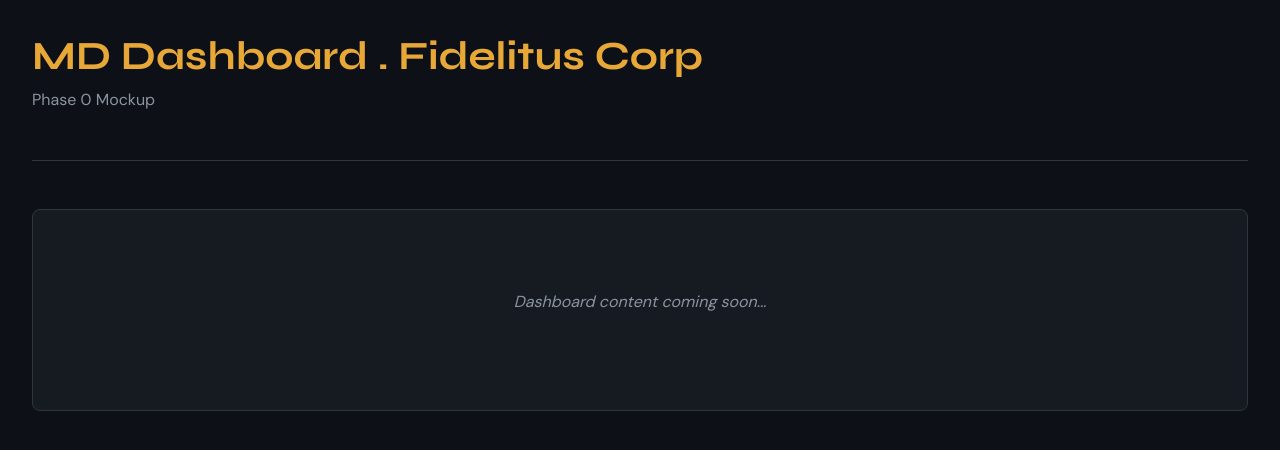
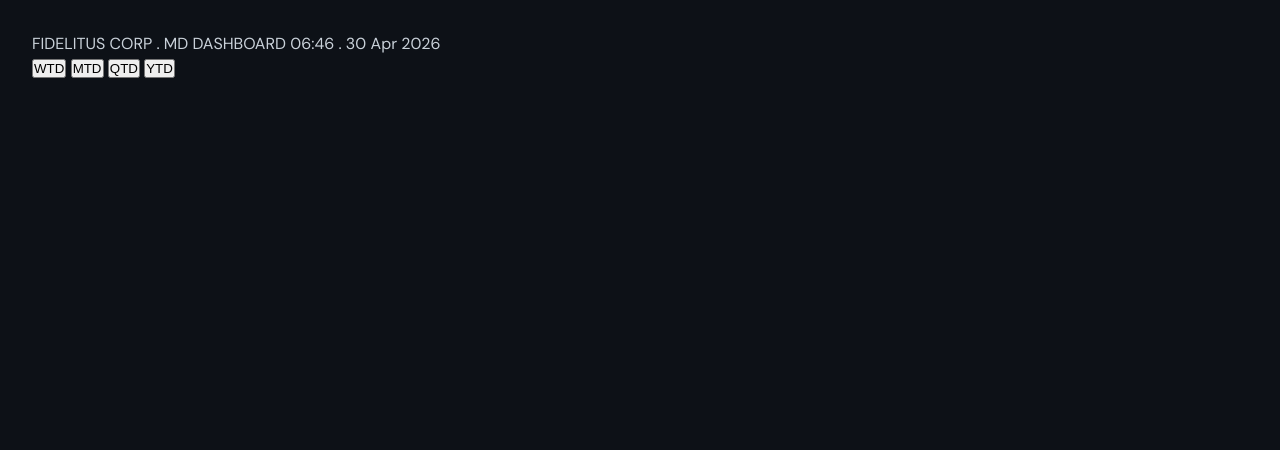
Before and after one commit to katharguppe/mddb, a FastAPI app: page / in a window 1280 px wide. Shown: the top 450 px of the page. Run offline with FastAPI, Linux system fonts and the light colour scheme.

Commit message:
[TASK-002] feat: add Section A header bar with live clock and time-filter toggle

```diff
--- a/app/templates/dashboard.html
+++ b/app/templates/dashboard.html
@@ -3,15 +3,57 @@
 {% block title %}MD Dashboard . Fidelitus Corp{% endblock %}
 
 {% block content %}
-<header class="dashboard-header">
-    <h1 class="dashboard-title">MD Dashboard . Fidelitus Corp</h1>
-    <p class="dashboard-subtitle">Phase 0 Mockup</p>
+
+<!-- ═══════════════════════════════════════════
+     SECTION A — Header Bar
+     ═══════════════════════════════════════════ -->
+<header class="header-bar">
+    <!-- Left: branding + live clock -->
+    <div class="header-left">
+        <span class="header-brand">FIDELITUS CORP . MD DASHBOARD</span>
+        <span class="header-clock" id="liveClock"></span>
+    </div>
+
+    <!-- Right: time-filter toggle -->
+    <nav class="time-filter" role="group" aria-label="Time period filter">
+        <button class="tf-btn tf-active" data-period="WTD">WTD</button>
+        <button class="tf-btn" data-period="MTD">MTD</button>
+        <button class="tf-btn" data-period="QTD">QTD</button>
+        <button class="tf-btn" data-period="YTD">YTD</button>
+    </nav>
 </header>
 
-<main class="dashboard-main">
-    <!-- Placeholder for dashboard content -->
-    <section class="section">
-        <p class="placeholder-text">Dashboard content coming soon...</p>
-    </section>
-</main>
+<!-- ═══════════════════════════════════════════
+     SECTION B — Corporate KPI Strip
+     (added in Task 4)
+     ═══════════════════════════════════════════ -->
+<section class="kpi-strip" aria-label="Corporate KPI Summary">
+    <!-- placeholder until Task 4 -->
+</section>
+
 {% endblock %}
+
+{% block extra_js %}
+<script>
+/* ── Live Clock ── */
+function updateClock() {
+    const now = new Date();
+    const hh  = String(now.getHours()).padStart(2, '0');
+    const mm  = String(now.getMinutes()).padStart(2, '0');
+    const day = now.toLocaleDateString('en-IN', {
+        day: '2-digit', month: 'short', year: 'numeric'
+    });
+    document.getElementById('liveClock').textContent = `${hh}:${mm} . ${day}`;
+}
+updateClock();
+setInterval(updateClock, 1000);
+
+/* ── Time-Filter Toggle ── */
+document.querySelectorAll('.tf-btn').forEach(btn => {
+    btn.addEventListener('click', () => {
+        document.querySelectorAll('.tf-btn').forEach(b => b.classList.remove('tf-active'));
+        btn.classList.add('tf-active');
+    });
+});
+</script>
+{% endblock %}
```
